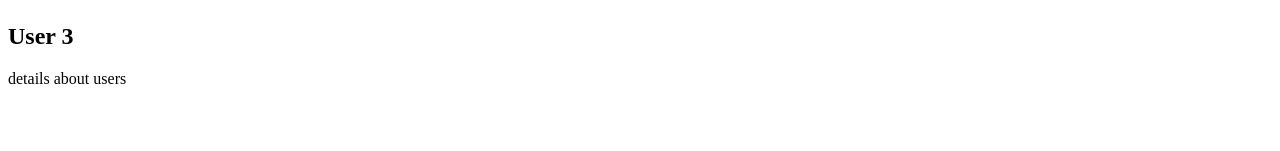
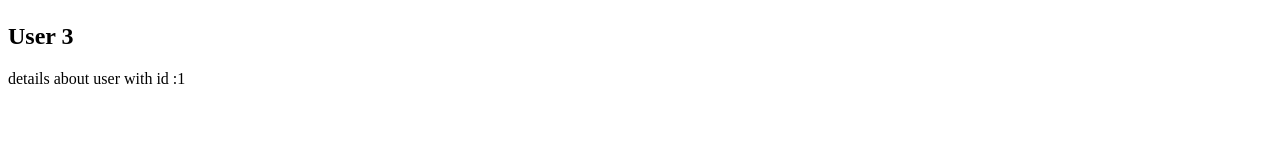
Before and after one commit to Mayankjustdial/React-router, a React (Vite) app: page /users/1 in a window 1280 px wide. Shown: the part 149-300 px from the top of the page. Built offline with nearby package versions, Linux system fonts and the light colour scheme.

Commit message:
URL params

```diff
--- a/src/components/UserDetails.jsx
+++ b/src/components/UserDetails.jsx
@@ -1,7 +1,10 @@
 import React from "react";
+import { useParams } from "react-router-dom";
 
 const UserDetails = () => {
-  return <div>details about users</div>;
+  const params = useParams();
+  const userId = params.userId;
+  return <div>details about user with id :{userId}</div>;
 };
 
 export default UserDetails;
```
